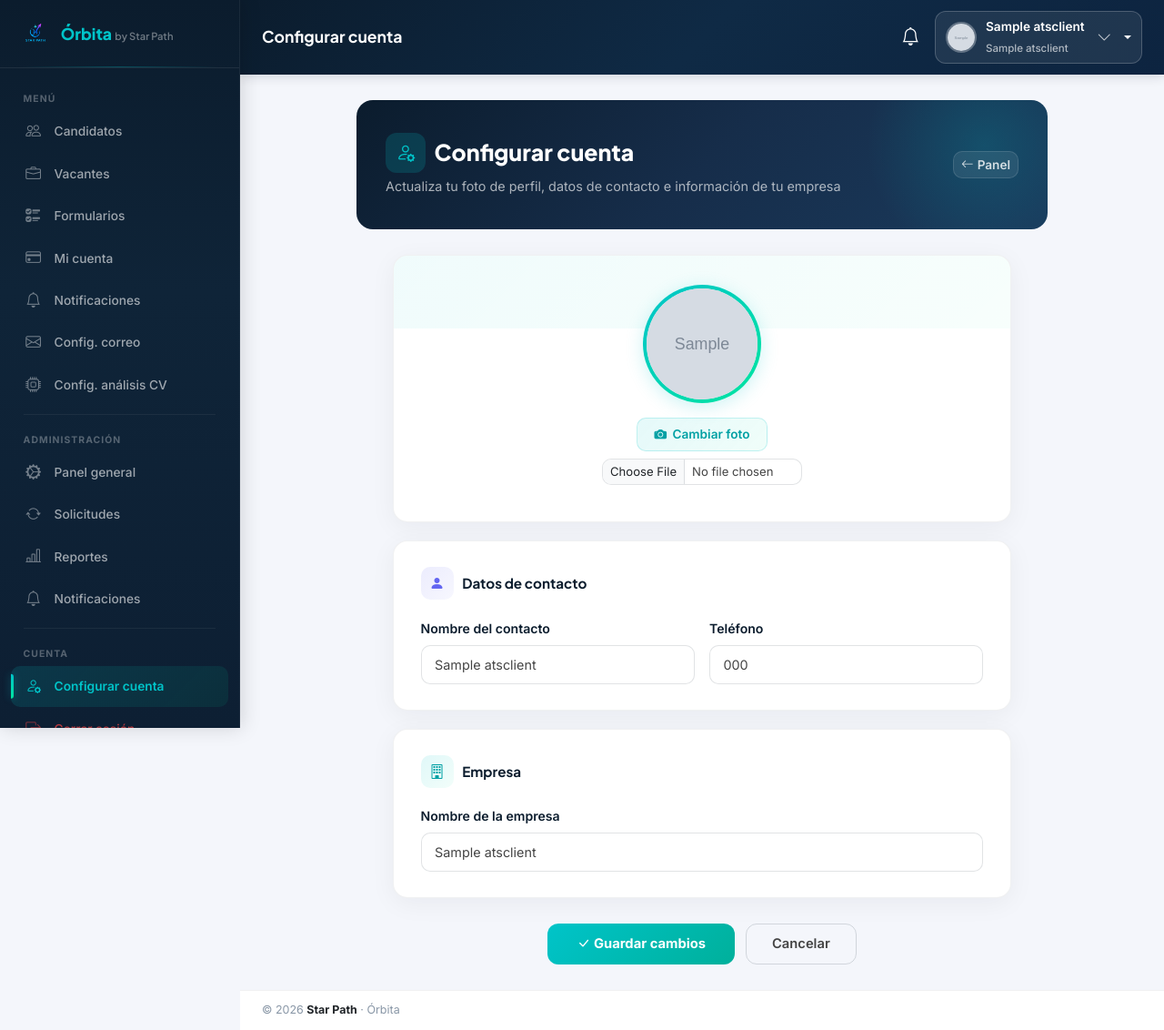
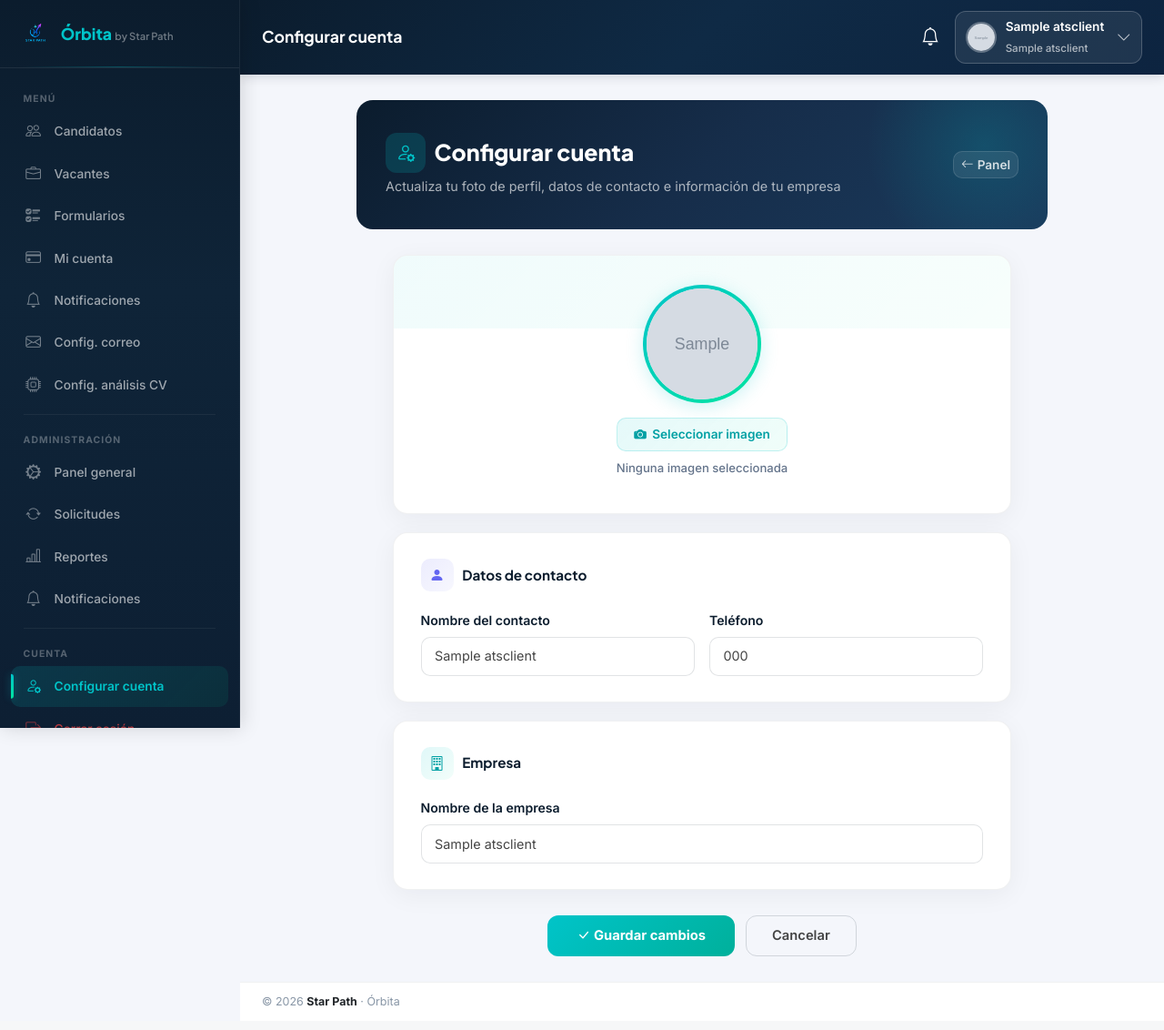
Before and after one commit to soportestarpathai/starpathai_web, a Django app: page /orbita/plataforma/dashboard/configuracion/cuenta/ in a window 1280 px wide. Shown: the whole page at 91% size. After the commit the page ends 1106 px from the top, so only its background shows below. Run offline with Django 5.2, Linux system fonts and the light colour scheme; a user stored in the database is signed in; tables that the repository leaves empty hold one stand-in row (values such as "Sample post"); grey boxes marked "Sample" are stand-in pictures; data that the repository does not hold is empty; some libraries are stand-ins or nearby versions.

Commit message:
Final Fixes

```diff
--- a/mi_app/templates/orbita/base_orbita.html
+++ b/mi_app/templates/orbita/base_orbita.html
@@ -206,6 +206,7 @@
       transition: all 0.18s;
     }
     .ats-topbar .user-dropdown .btn:hover { background: rgba(255,255,255,0.15); border-color: rgba(255,255,255,0.3); }
+    .ats-topbar .user-dropdown .dropdown-toggle::after { display: none; }
     .ats-topbar .user-avatar {
       width: 34px; height: 34px; border-radius: 50%;
       object-fit: cover; border: 2px solid rgba(255,255,255,0.3);
--- a/mi_app/templates/orbita/profile_config.html
+++ b/mi_app/templates/orbita/profile_config.html
@@ -113,7 +113,21 @@
     transition: all .2s;
   }
   .pc-upload-area label:hover { background: rgba(0,196,201,.15); border-color: rgba(0,196,201,.35); }
-  .pc-upload-area input[type="file"] { max-width: 220px; margin: .5rem auto 0; font-size: .82rem; display: block; }
+  .pc-upload-area input[type="file"] {
+    position: absolute;
+    width: 1px;
+    height: 1px;
+    opacity: 0;
+    pointer-events: none;
+  }
+  .pc-upload-filename {
+    display: block;
+    margin-top: .55rem;
+    color: #64748b;
+    font-size: .82rem;
+    font-weight: 500;
+    word-break: break-word;
+  }
 
   .pc-card {
     background: #fff;
@@ -233,8 +247,9 @@
           </div>
         </div>
         <div class="pc-upload-area">
-          <label for="id_avatar"><i class="bi bi-camera-fill"></i> Cambiar foto</label>
+          <label for="id_avatar"><i class="bi bi-camera-fill"></i> Seleccionar imagen</label>
           <input type="file" name="avatar" id="id_avatar" accept="image/*" class="form-control form-control-sm">
+          <span class="pc-upload-filename" id="avatar-file-name">Ninguna imagen seleccionada</span>
         </div>
       </div>
 
@@ -276,3 +291,17 @@
   </div>
 </div>
 {% endblock %}
+
+{% block orbita_extra_js %}
+  <script>
+    (function() {
+      var input = document.getElementById('id_avatar');
+      var label = document.getElementById('avatar-file-name');
+      if (!input || !label) return;
+      input.addEventListener('change', function() {
+        var file = input.files && input.files.length ? input.files[0] : null;
+        label.textContent = file ? file.name : 'Ninguna imagen seleccionada';
+      });
+    })();
+  </script>
+{% endblock %}
```
